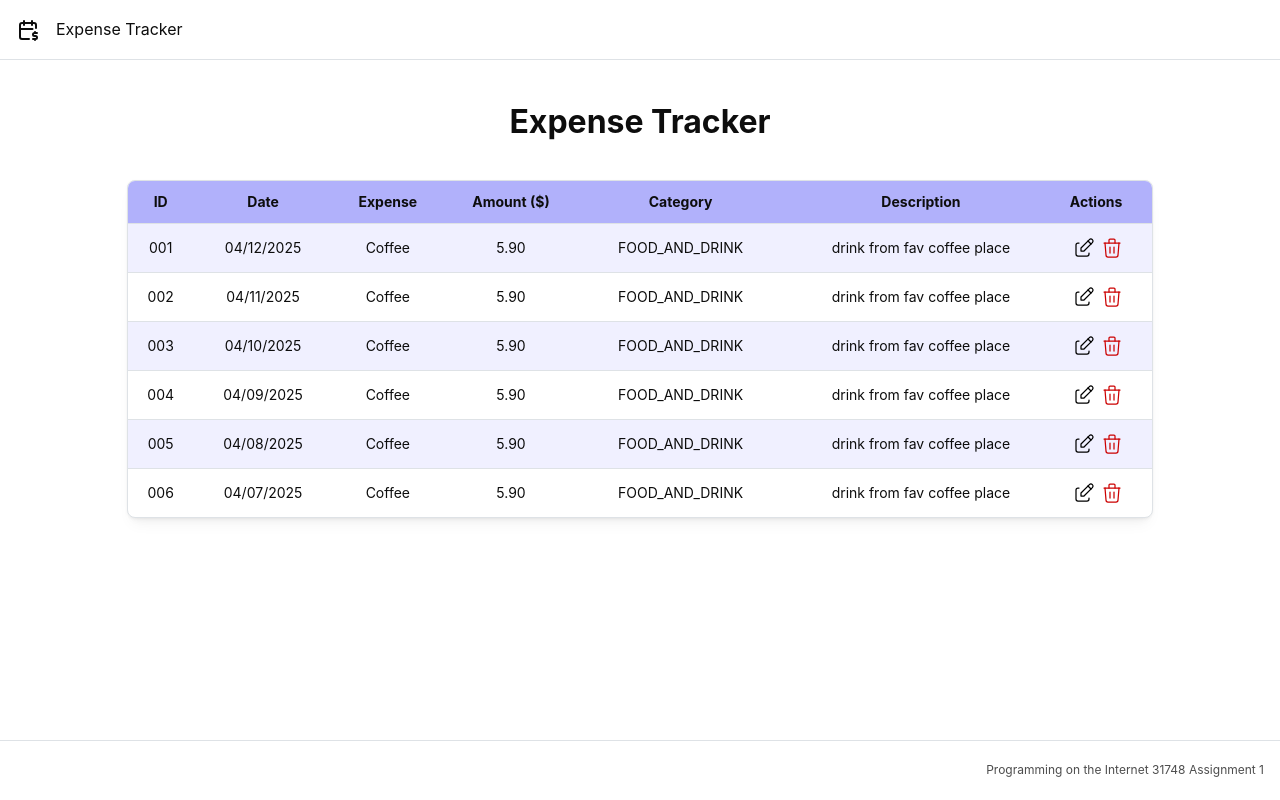
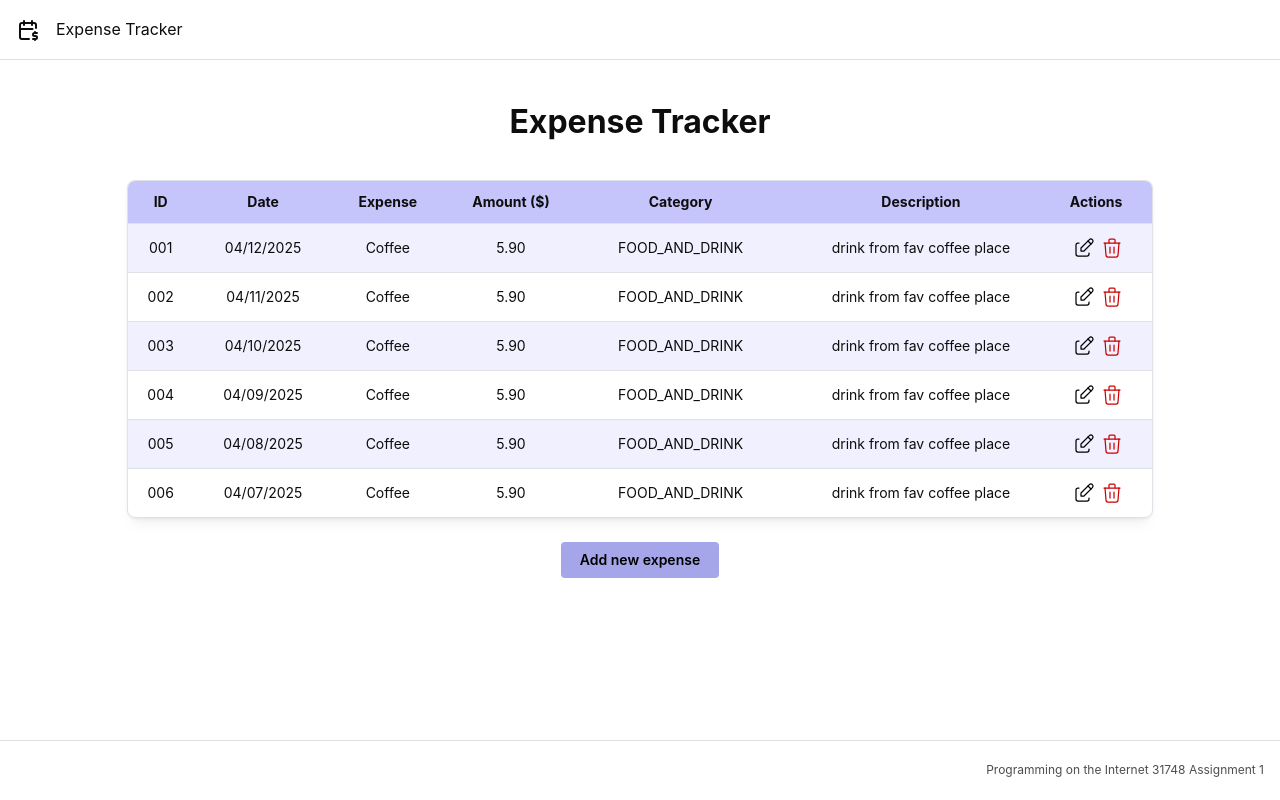
Before and after one commit to sazzh/expense-tracker-31748, a React (Vite) app in the folder frontend/: page / in a window 1280 px wide. Built offline with nearby package versions, Linux system fonts and the light colour scheme.

Commit message:
Add button and update colour phases

```diff
--- a/frontend/src/pages/Home.page.tsx
+++ b/frontend/src/pages/Home.page.tsx
@@ -1,3 +1,4 @@
+import { Button } from "@mantine/core";
 import ExpenseTable from "../components/ExpenseTable";
 import { mockData } from "../types/Expense";
 
@@ -6,6 +7,7 @@ export function HomePage() {
     <>
       <h1>Expense Tracker</h1>
       <ExpenseTable data={mockData}/>
+      <Button mt="sm" c="black">Add new expense</Button>
     </>
   )
 }
--- a/frontend/src/theme.ts
+++ b/frontend/src/theme.ts
@@ -6,11 +6,11 @@ export const theme = createTheme({
             'hsl(240 100% 97%)',
             'hsl(240 100% 94%)',
             'hsl(240 100% 90%)',
-            'hsl(240 90% 84%)',
-            'hsl(240 80% 78%)',
-            'hsl(240 70% 72%)',
-            'hsl(240 60% 62%)', // main
-            'hsl(240 60% 60%)',
+            'hsl(240 90% 88%)',
+            'hsl(240 80% 86%)',
+            'hsl(240 70% 82%)',
+            'hsl(240 60% 78%)', // main
+            'hsl(240 60% 69%)',
             'hsl(240 60% 50%)',
             'hsl(240 60% 40%)',
           ],
```
